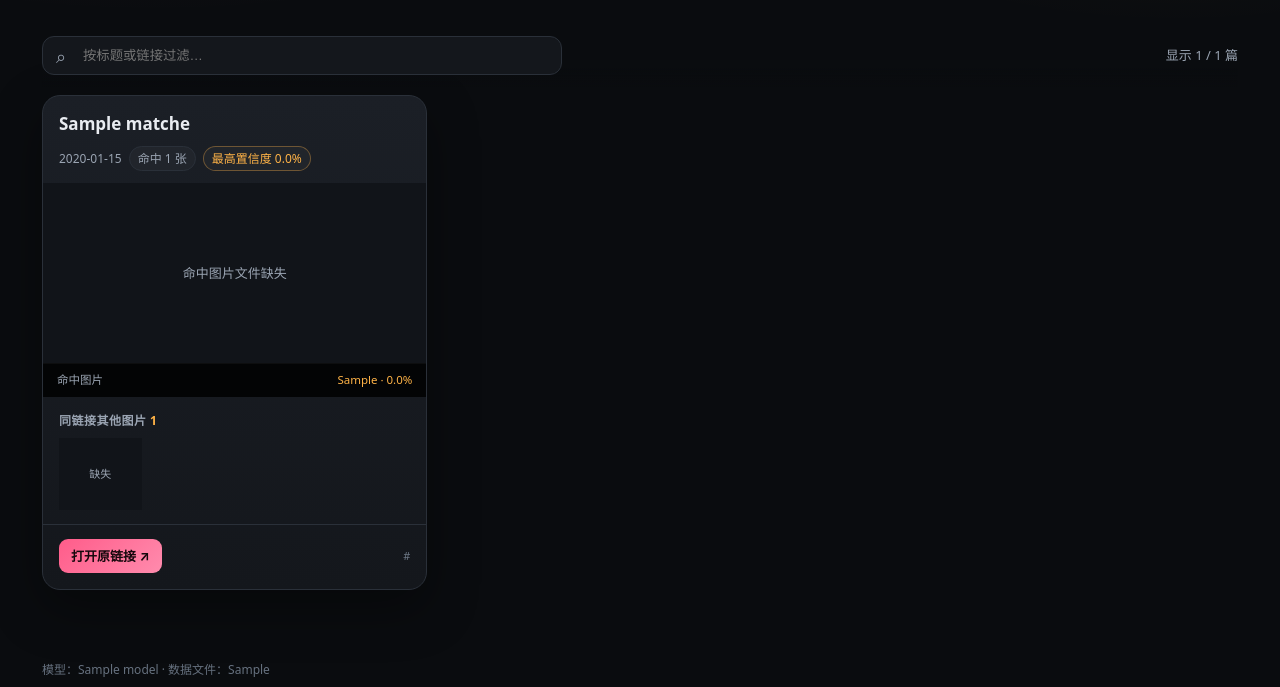
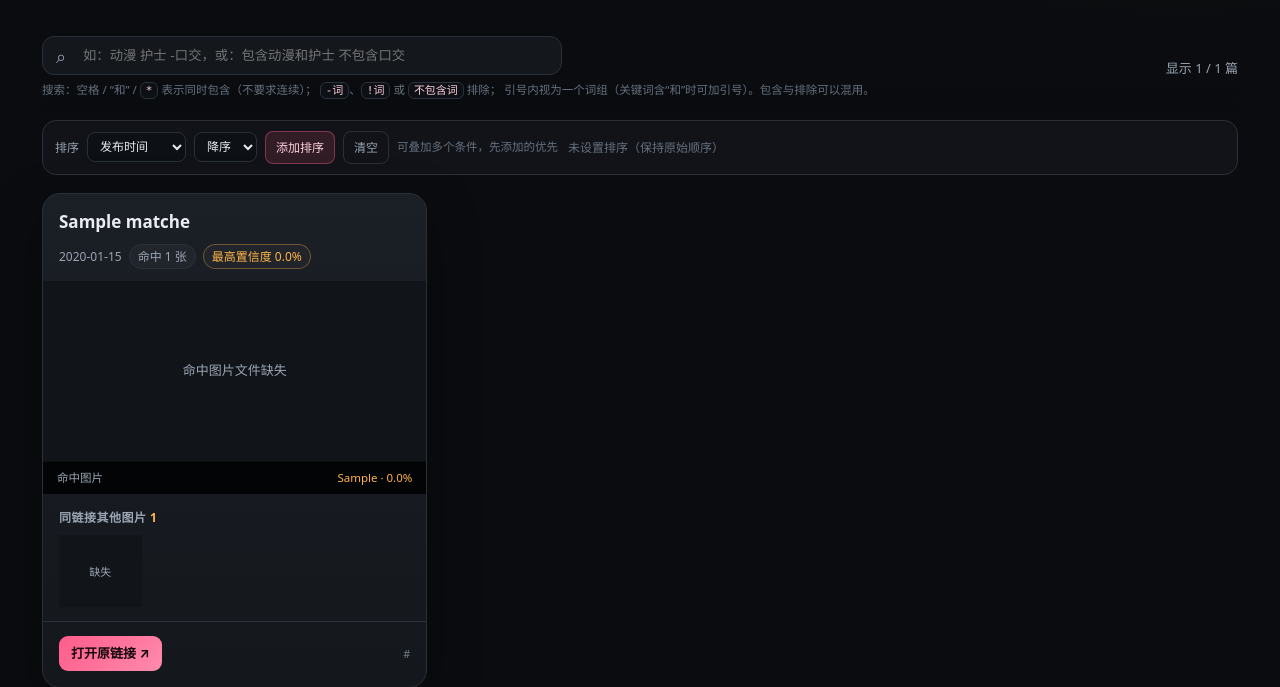
Before and after one commit to Deng-Xian-Sheng/day_game_reptile_yolo_cls, a Flask app: template templates/index.html in a window 1280 px wide. Shown: the part 250-937 px from the top of the page. Run offline with Flask 3, Linux system fonts and the light colour scheme; the template is opened without the code that fills it: most values are stand-ins (such as "Sample title", 1, 10 or a date in 2020).

Commit message:
app.py搜索与排序优化

```diff
--- a/app.py
+++ b/app.py
@@ -68,6 +68,13 @@ def prepare_matches(matches: list[dict], data_dir: Path) -> list[dict]:
             if isinstance(image, dict):
                 other_images.append(prepare_image(image, data_dir))
         match["other_images"] = other_images
+
+        # 排序用的数据
+        match["image_total"] = len(images) + len(other_images)
+        match["matched_count"] = len(images)
+        match["other_count"] = len(other_images)
+        match["best_confidence"] = float(best.get("confidence") or 0)
+        match["published"] = match.get("published_at") or ""
 
         match["title"] = match.get("title") or "未命名内容"
         match["search_text"] = f"{match['title']} {match.get('url', '')}".lower()
--- /dev/null
+++ b/static/app.js
@@ -0,0 +1,410 @@
+/*
+ * 搜索与排序逻辑。
+ *
+ * 搜索语法：
+ *   - 多个包含词：空格、逗号、*、“和”、“与”、“及”分隔，需同时包含
+ *   - 排除词：-词、!词，或不包含/不含/排除 + 词
+ *   - 包含和排除可以混合使用，例如：
+ *       动漫 护士 -口交
+ *       包含动漫和护士 不包含口交
+ *       不包含A和B 包含C
+ *
+ * 排序：
+ *   - 可添加多个排序条件，按标签顺序逐级比较
+ *   - 点击排序标签切换升序/降序，点 × 移除
+ *   - 支持发布时间、总图片数、命中图片数、其他图片数、最高置信度
+ */
+(function (global) {
+  "use strict";
+
+  var NEG_MARK = "\u0001NEG\u0001";
+  var POS_MARK = "\u0001POS\u0001";
+  var SPLIT_RE = /(\u0001NEG\u0001|\u0001POS\u0001|[\s,;+*，、；和与及]+)/;
+  var SEPARATOR_RE = /^[\s,;+*，、；和与及]+$/;
+
+  var FIELD_META = {
+    published: { label: "发布时间", type: "date" },
+    total: { label: "总图片数", type: "number" },
+    matched: { label: "命中图片数", type: "number" },
+    other: { label: "其他图片数", type: "number" },
+    confidence: { label: "最高置信度", type: "number" }
+  };
+
+  /**
+   * 解析搜索框内容。
+   * 返回 { include: ["词1", "词2"], exclude: ["词3"] }
+   */
+  function parseQuery(raw) {
+    var include = [];
+    var exclude = [];
+    if (!raw) return { include: include, exclude: exclude };
+
+    var text = String(raw)
+      .replace(/[！]/g, "!")
+      .replace(/[，、；]/g, ",")
+      .replace(/[－—–]/g, "-");
+
+    // 引号里的内容视为一个完整词组，不按空格/“和”拆分，
+    // 也避免词组里的“包含/排除”被误识别。
+    var quoted = [];
+    text = text.replace(/["“”]([^"“”]+)["“”]/g, function (_match, phrase) {
+      var token = "\u0002Q" + quoted.length + "\u0002";
+      quoted.push(phrase.trim());
+      return " " + token + " ";
+    });
+
+    text = text
+      // 注意：先替换排除词，避免“不包含”被当成“包含”
+      .replace(/不包含|不含|排除/g, " " + NEG_MARK + " ")
+      .replace(/包含/g, " " + POS_MARK + " ");
+
+    var mode = "include";
+    var pendingExclude = false;
+    var seenInclude = Object.create(null);
+    var seenExclude = Object.create(null);
+    var parts = text.split(SPLIT_RE);
+
+    parts.forEach(function (part) {
+      if (!part || SEPARATOR_RE.test(part)) return;
+      if (part === NEG_MARK) {
+        mode = "exclude";
+        pendingExclude = false;
+        return;
+      }
+      if (part === POS_MARK) {
+        mode = "include";
+        pendingExclude = false;
+        return;
+      }
+      // 处理 "- " 与引号词组分开的情况：- "词组"
+      if (part === "-" || part === "!") {
+        pendingExclude = true;
+        return;
+      }
+
+      var term = part.trim().replace(/^[:：]+/, "");
+      if (!term) return;
+
+      var isExclude = mode === "exclude" || pendingExclude;
+      pendingExclude = false;
+      if (term.charAt(0) === "-" || term.charAt(0) === "!") {
+        isExclude = true;
+        term = term.slice(1).trim();
+      }
+      if (!term) return;
+
+      var quoteMatch = term.match(/^\u0002Q(\d+)\u0002$/);
+      if (quoteMatch) {
+        term = quoted[Number(quoteMatch[1])] || "";
+      } else {
+        term = term.replace(/^[:：]+/, "");
+      }
+      if (!term) return;
+      term = term.toLowerCase();
+
+      if (isExclude) {
+        if (!seenExclude[term]) {
+          seenExclude[term] = true;
+          exclude.push(term);
+        }
+      } else if (!seenInclude[term]) {
+        seenInclude[term] = true;
+        include.push(term);
+      }
+    });
+
+    return { include: include, exclude: exclude };
+  }
+
+  function matchesQuery(text, parsed) {
+    var haystack = String(text || "").toLowerCase();
+    var i;
+    for (i = 0; i < parsed.include.length; i += 1) {
+      if (haystack.indexOf(parsed.include[i]) === -1) return false;
+    }
+    for (i = 0; i < parsed.exclude.length; i += 1) {
+      if (haystack.indexOf(parsed.exclude[i]) !== -1) return false;
+    }
+    return true;
+  }
+
+  function renderQueryPreview(parsed) {
+    var box = document.getElementById("query-preview");
+    if (!box) return;
+    box.textContent = "";
+    if (!parsed.include.length && !parsed.exclude.length) {
+      box.hidden = true;
+      return;
+    }
+
+    function addGroup(label, terms, className) {
+      if (!terms.length) return;
+      var labelEl = document.createElement("span");
+      labelEl.className = "query-label";
+      labelEl.textContent = label;
+      box.appendChild(labelEl);
+      terms.forEach(function (term) {
+        var tag = document.createElement("span");
+        tag.className = "query-tag " + className;
+        tag.textContent = term;
+        box.appendChild(tag);
+      });
+    }
+
+    addGroup("包含", parsed.include, "include");
+    addGroup("排除", parsed.exclude, "exclude");
+    box.hidden = false;
+  }
+
+  function getSortValue(card, field) {
+    if (field === "published") {
+      var raw = card.getAttribute("data-published") || "";
+      if (!raw) return null;
+      var timestamp = Date.parse(raw);
+      return Number.isNaN(timestamp) ? null : timestamp;
+    }
+    if (field === "confidence") {
+      return parseFloat(card.getAttribute("data-confidence") || "0") || 0;
+    }
+    if (field === "total") {
+      return parseInt(card.getAttribute("data-total") || "0", 10) || 0;
+    }
+    if (field === "matched") {
+      return parseInt(card.getAttribute("data-matched") || "0", 10) || 0;
+    }
+    if (field === "other") {
+      return parseInt(card.getAttribute("data-other") || "0", 10) || 0;
+    }
+    return 0;
+  }
+
+  function compareValues(a, b, direction) {
+    // 缺失值永远排在最后
+    if (a === null && b === null) return 0;
+    if (a === null) return 1;
+    if (b === null) return -1;
+    if (a === b) return 0;
+    var result = a < b ? -1 : 1;
+    return direction === "asc" ? result : -result;
+  }
+
+  function compareCards(a, b, rules) {
+    for (var i = 0; i < rules.length; i += 1) {
+      var rule = rules[i];
+      var compared = compareValues(
+        getSortValue(a, rule.field),
+        getSortValue(b, rule.field),
+        rule.dir
+      );
+      if (compared !== 0) return compared;
+    }
+    // 所有排序条件都相同时，保持服务器原始顺序
+    var ai = parseInt(a.getAttribute("data-index") || "0", 10) || 0;
+    var bi = parseInt(b.getAttribute("data-index") || "0", 10) || 0;
+    return ai - bi;
+  }
+
+  function init() {
+    // ------------------------------------------------------------------
+    // 图片加载失败占位
+    // ------------------------------------------------------------------
+    document.addEventListener("error", function (event) {
+      var img = event.target;
+      if (img && img.tagName === "IMG") {
+        var box = img.closest(".media-button, .strip-button, .thumb-button");
+        if (box) box.classList.add("broken");
+      }
+    }, true);
+
+    // ------------------------------------------------------------------
+    // 灯箱
+    // ------------------------------------------------------------------
+    var lightbox = document.getElementById("lightbox");
+    var lightboxImg = document.getElementById("lightbox-img");
+
+    function closeLightbox() {
+      if (!lightbox) return;
+      lightbox.hidden = true;
+      if (lightboxImg) lightboxImg.removeAttribute("src");
+      document.body.classList.remove("no-scroll");
+    }
+
+    document.addEventListener("click", function (event) {
+      var trigger = event.target.closest("[data-lightbox]");
+      if (trigger && lightbox && lightboxImg) {
+        event.preventDefault();
+        lightboxImg.src = trigger.getAttribute("data-lightbox");
+        lightbox.hidden = false;
+        document.body.classList.add("no-scroll");
+        return;
+      }
+      if (lightbox && !lightbox.hidden &&
+          (event.target === lightbox || event.target.closest(".lightbox-close"))) {
+        closeLightbox();
+      }
+    });
+
+    document.addEventListener("keydown", function (event) {
+      if (event.key === "Escape" && lightbox && !lightbox.hidden) closeLightbox();
+    });
+
+    // ------------------------------------------------------------------
+    // 搜索 + 排序
+    // ------------------------------------------------------------------
+    var filter = document.getElementById("filter");
+    var cardsContainer = document.getElementById("cards");
+    var cards = Array.prototype.slice.call(document.querySelectorAll(".card"));
+    if (!filter || !cardsContainer || !cards.length) return;
+
+    var shown = document.getElementById("shown");
+    var empty = document.getElementById("empty-filter");
+    var sortField = document.getElementById("sort-field");
+    var sortDir = document.getElementById("sort-dir");
+    var sortAdd = document.getElementById("sort-add");
+    var sortClear = document.getElementById("sort-clear");
+    var sortRulesBox = document.getElementById("sort-rules");
+
+    // 初始不设置排序，保持 matched.json 的原始顺序（分类结果默认按置信度降序）。
+    // 用户添加的第一个排序条件就是最高优先级，避免默认条件抢占第一优先级。
+    var sortRules = [];
+
+    function renderSortRules() {
+      if (!sortRulesBox) return;
+      sortRulesBox.textContent = "";
+      if (!sortRules.length) {
+        var emptyEl = document.createElement("span");
+        emptyEl.className = "sort-empty";
+        emptyEl.textContent = "未设置排序（保持原始顺序）";
+        sortRulesBox.appendChild(emptyEl);
+        return;
+      }
+
+      sortRules.forEach(function (rule, index) {
+        var chip = document.createElement("button");
+        chip.type = "button";
+        chip.className = "sort-chip";
+        chip.setAttribute("data-rule-index", String(index));
+        chip.title = "点击切换升序/降序";
+
+        var order = document.createElement("span");
+        order.className = "sort-order";
+        order.textContent = String(index + 1);
+
+        var label = document.createElement("span");
+        label.textContent = FIELD_META[rule.field] ? FIELD_META[rule.field].label : rule.field;
+
+        var arrow = document.createElement("span");
+        arrow.className = "sort-arrow";
+        arrow.textContent = rule.dir === "asc" ? "↑" : "↓";
+
+        var remove = document.createElement("span");
+        remove.className = "sort-remove";
+        remove.setAttribute("data-remove", String(index));
+        remove.title = "移除该排序";
+        remove.textContent = "×";
+
+        chip.appendChild(order);
+        chip.appendChild(label);
+        chip.appendChild(arrow);
+        chip.appendChild(remove);
+        sortRulesBox.appendChild(chip);
+      });
+    }
+
+    function applySort() {
+      var sorted = cards.slice().sort(function (a, b) {
+        return compareCards(a, b, sortRules);
+      });
+      sorted.forEach(function (card) {
+        cardsContainer.appendChild(card);
+      });
+    }
+
+    function applyFilter() {
+      var parsed = parseQuery(filter.value);
+      renderQueryPreview(parsed);
+      var visible = 0;
+      cards.forEach(function (card) {
+        var ok = matchesQuery(card.getAttribute("data-search"), parsed);
+        card.hidden = !ok;
+        if (ok) visible += 1;
+      });
+      if (shown) shown.textContent = "显示 " + visible + " / " + cards.length + " 篇";
+      if (empty) empty.hidden = visible !== 0;
+    }
+
+    filter.addEventListener("input", applyFilter);
+
+    if (sortRulesBox) {
+      sortRulesBox.addEventListener("click", function (event) {
+        var remove = event.target.closest("[data-remove]");
+        if (remove) {
+          event.preventDefault();
+          event.stopPropagation();
+          var removeIndex = parseInt(remove.getAttribute("data-remove"), 10);
+          if (!Number.isNaN(removeIndex)) {
+            sortRules.splice(removeIndex, 1);
+            renderSortRules();
+            applySort();
+          }
+          return;
+        }
+
+        var chip = event.target.closest("[data-rule-index]");
+        if (!chip) return;
+        var index = parseInt(chip.getAttribute("data-rule-index"), 10);
+        if (Number.isNaN(index) || !sortRules[index]) return;
+        sortRules[index].dir = sortRules[index].dir === "asc" ? "desc" : "asc";
+        renderSortRules();
+        applySort();
+      });
+    }
+
+    if (sortAdd && sortField && sortDir) {
+      sortAdd.addEventListener("click", function () {
+        var field = sortField.value;
+        var direction = sortDir.value === "asc" ? "asc" : "desc";
+        var existing = null;
+        for (var i = 0; i < sortRules.length; i += 1) {
+          if (sortRules[i].field === field) {
+            existing = sortRules[i];
+            break;
+          }
+        }
+        if (existing) {
+          existing.dir = direction;
+        } else {
+          sortRules.push({ field: field, dir: direction });
+        }
+        renderSortRules();
+        applySort();
+      });
+    }
+
+    if (sortClear) {
+      sortClear.addEventListener("click", function () {
+        sortRules = [];
+        renderSortRules();
+        applySort();
+      });
+    }
+
+    renderSortRules();
+    applySort();
+    applyFilter();
+  }
+
+  // 浏览器中启动；Node 中只导出解析/比较函数，便于测试
+  if (typeof module !== "undefined" && module.exports) {
+    module.exports = {
+      parseQuery: parseQuery,
+      matchesQuery: matchesQuery,
+      getSortValue: getSortValue,
+      compareCards: compareCards
+    };
+  } else if (document.readyState === "loading") {
+    document.addEventListener("DOMContentLoaded", init);
+  } else {
+    init();
+  }
+})(typeof globalThis !== "undefined" ? globalThis : this);
--- a/templates/index.html
+++ b/templates/index.html
@@ -120,6 +120,136 @@
     }
     #filter:focus { border-color: var(--accent); box-shadow: 0 0 0 3px rgba(255, 92, 138, .15); }
     #shown { color: var(--muted); font-size: 13px; white-space: nowrap; }
+
+    .filter-column {
+      flex: 1;
+      min-width: 280px;
+      display: flex;
+      flex-direction: column;
+      gap: 6px;
+    }
+    .query-preview {
+      display: flex;
+      flex-wrap: wrap;
+      gap: 6px;
+      align-items: center;
+      min-height: 18px;
+      font-size: 12px;
+    }
+    .query-label { color: #778392; }
+    .query-tag {
+      padding: 1px 8px;
+      border-radius: 999px;
+      border: 1px solid var(--line);
+      background: rgba(255, 255, 255, .03);
+      font-size: 11.5px;
+    }
+    .query-tag.include {
+      color: #ffd0dd;
+      border-color: rgba(255, 92, 138, .35);
+      background: rgba(255, 92, 138, .08);
+    }
+    .query-tag.exclude {
+      color: #ffb4b4;
+      border-color: rgba(255, 99, 99, .35);
+      background: rgba(255, 99, 99, .08);
+    }
+    .search-help { color: #66717f; font-size: 11.5px; }
+    .search-help code {
+      padding: 1px 5px;
+      font-size: 11px;
+      border-color: #2b323c;
+      color: #ffd0dd;
+    }
+
+    .sort-panel {
+      display: flex;
+      flex-wrap: wrap;
+      align-items: center;
+      gap: 10px;
+      margin: 0 0 18px;
+      padding: 10px 12px;
+      border: 1px solid var(--line);
+      border-radius: 14px;
+      background: rgba(20, 23, 28, .72);
+    }
+    .sort-controls {
+      display: flex;
+      flex-wrap: wrap;
+      align-items: center;
+      gap: 8px;
+    }
+    .sort-label { color: var(--muted); font-size: 12px; }
+    .sort-panel select {
+      padding: 6px 8px;
+      border: 1px solid var(--line);
+      border-radius: 8px;
+      background: #0d1015;
+      color: var(--text);
+      font-size: 12px;
+      outline: none;
+    }
+    .sort-panel select:focus { border-color: var(--accent); }
+    .sort-add, .sort-clear {
+      padding: 6px 10px;
+      border-radius: 8px;
+      font-size: 12px;
+      cursor: pointer;
+    }
+    .sort-add {
+      border: 1px solid rgba(255, 92, 138, .4);
+      background: rgba(255, 92, 138, .14);
+      color: #ffd0dd;
+    }
+    .sort-add:hover { background: rgba(255, 92, 138, .22); }
+    .sort-clear {
+      border: 1px solid var(--line);
+      background: transparent;
+      color: var(--muted);
+    }
+    .sort-clear:hover { color: var(--text); border-color: #49515d; }
+    .sort-hint { color: #66717f; font-size: 11.5px; }
+    .sort-rules {
+      display: flex;
+      flex-wrap: wrap;
+      gap: 6px;
+      align-items: center;
+      flex: 1;
+      min-width: 180px;
+    }
+    .sort-empty { color: #66717f; font-size: 12px; }
+    .sort-chip {
+      display: inline-flex;
+      align-items: center;
+      gap: 6px;
+      padding: 5px 9px;
+      border: 1px solid var(--line);
+      border-radius: 999px;
+      background: #0d1015;
+      color: var(--text);
+      font-size: 12px;
+      cursor: pointer;
+    }
+    .sort-chip:hover { border-color: rgba(255, 92, 138, .55); }
+    .sort-order {
+      display: inline-grid;
+      place-items: center;
+      width: 18px;
+      height: 18px;
+      border-radius: 50%;
+      background: rgba(255, 92, 138, .18);
+      color: var(--accent);
+      font-size: 10px;
+      font-weight: 700;
+    }
+    .sort-arrow { color: var(--accent-2); font-weight: 700; }
+    .sort-remove {
+      padding: 0 2px;
+      color: #8b95a3;
+      font-size: 14px;
+      line-height: 1;
+    }
+    .sort-remove:hover { color: #ff7878; }
 
     .grid {
       display: grid;
@@ -378,7 +508,11 @@
       .grid { grid-template-columns: 1fr; gap: 16px; }
       .card-top h2 { font-size: 16px; }
       .toolbar { flex-wrap: wrap; }
+      .filter-column { min-width: 100%; }
       #shown { width: 100%; }
+      .sort-controls { width: 100%; }
+      .sort-panel select { flex: 1; min-width: 0; }
+      .sort-rules { width: 100%; }
       .media-button img { max-height: 70vh; }
       .card-foot { flex-wrap: wrap; }
       .link-text { width: 100%; }
@@ -420,15 +554,53 @@
 
     {% if matches %}
       <div class="toolbar">
-        <div class="filter-wrap">
-          <input id="filter" type="search" placeholder="按标题或链接过滤…" autocomplete="off">
+        <div class="filter-column">
+          <div class="filter-wrap">
+            <input id="filter" type="search"
+                   placeholder="如：动漫 护士 -口交，或：包含动漫和护士 不包含口交"
+                   autocomplete="off">
+          </div>
+          <div id="query-preview" class="query-preview" hidden></div>
+          <div class="search-help">
+            搜索：空格 / “和” / <code>*</code> 表示同时包含（不要求连续）；
+            <code>-词</code>、<code>!词</code> 或 <code>不包含词</code> 排除；
+            引号内视为一个词组（关键词含“和”时可加引号）。包含与排除可以混用。
+          </div>
         </div>
         <span id="shown">显示 {{ matches|length }} / {{ matches|length }} 篇</span>
       </div>
 
+      <div class="sort-panel" aria-label="排序设置">
+        <div class="sort-controls">
+          <span class="sort-label">排序</span>
+          <select id="sort-field" aria-label="排序字段">
+            <option value="published" selected>发布时间</option>
+            <option value="total">总图片数</option>
+            <option value="matched">命中图片数</option>
+            <option value="other">其他图片数</option>
+            <option value="confidence">最高置信度</option>
+          </select>
+          <select id="sort-dir" aria-label="排序方向">
+            <option value="desc" selected>降序</option>
+            <option value="asc">升序</option>
+          </select>
+          <button type="button" id="sort-add" class="sort-add">添加排序</button>
+          <button type="button" id="sort-clear" class="sort-clear">清空</button>
+          <span class="sort-hint">可叠加多个条件，先添加的优先</span>
+        </div>
+        <div id="sort-rules" class="sort-rules"></div>
+      </div>
+
       <section class="grid" id="cards">
         {% for m in matches %}
-          <article class="card" data-search="{{ m.search_text }}">
+          <article class="card"
+                   data-search="{{ m.search_text }}"
+                   data-published="{{ m.published }}"
+                   data-total="{{ m.image_total }}"
+                   data-matched="{{ m.matched_count }}"
+                   data-other="{{ m.other_count }}"
+                   data-confidence="{{ '%.6f'|format(m.best_confidence) }}"
+                   data-index="{{ loop.index0 }}">
             <div class="card-top">
               <h2>
                 <a href="{{ m.url }}" target="_blank" rel="noopener noreferrer">{{ m.title }}</a>
@@ -543,66 +715,6 @@
     <img id="lightbox-img" alt="大图预览">
   </div>
 
-  <script>
-    (function () {
-      "use strict";
-
-      // 图片加载失败时显示占位提示
-      document.addEventListener("error", function (event) {
-        var img = event.target;
-        if (img && img.tagName === "IMG") {
-          var box = img.closest(".media-button, .strip-button, .thumb-button");
-          if (box) box.classList.add("broken");
-        }
-      }, true);
-
-      // 灯箱
-      var lightbox = document.getElementById("lightbox");
-      var lightboxImg = document.getElementById("lightbox-img");
-      function closeLightbox() {
-        lightbox.hidden = true;
-        lightboxImg.removeAttribute("src");
-        document.body.classList.remove("no-scroll");
-      }
-      document.addEventListener("click", function (event) {
-        var trigger = event.target.closest("[data-lightbox]");
-        if (trigger) {
-          event.preventDefault();
-          lightboxImg.src = trigger.getAttribute("data-lightbox");
-          lightbox.hidden = false;
-          document.body.classList.add("no-scroll");
-          return;
-        }
-        if (!lightbox.hidden &&
-            (event.target === lightbox || event.target.closest(".lightbox-close"))) {
-          closeLightbox();
-        }
-      });
-      document.addEventListener("keydown", function (event) {
-        if (event.key === "Escape" && !lightbox.hidden) closeLightbox();
-      });
-
-      // 标题/链接过滤
-      var filter = document.getElementById("filter");
-      var cards = Array.prototype.slice.call(document.querySelectorAll(".card"));
-      var shown = document.getElementById("shown");
-      var empty = document.getElementById("empty-filter");
-      if (filter && cards.length) {
-        var applyFilter = function () {
-          var query = filter.value.trim().toLowerCase();
-          var visible = 0;
-          cards.forEach(function (card) {
-            var ok = !query || (card.dataset.search || "").indexOf(query) !== -1;
-            card.hidden = !ok;
-            if (ok) visible += 1;
-          });
-          if (shown) shown.textContent = "显示 " + visible + " / " + cards.length + " 篇";
-          if (empty) empty.hidden = visible !== 0;
-        };
-        filter.addEventListener("input", applyFilter);
-        applyFilter();
-      }
-    })();
-  </script>
+  <script src="{{ url_for('static', filename='app.js', v='2') }}" defer></script>
 </body>
 </html>
```
Also changed, not shown: AGENTS.md (+5 -0 lines), README.md.
